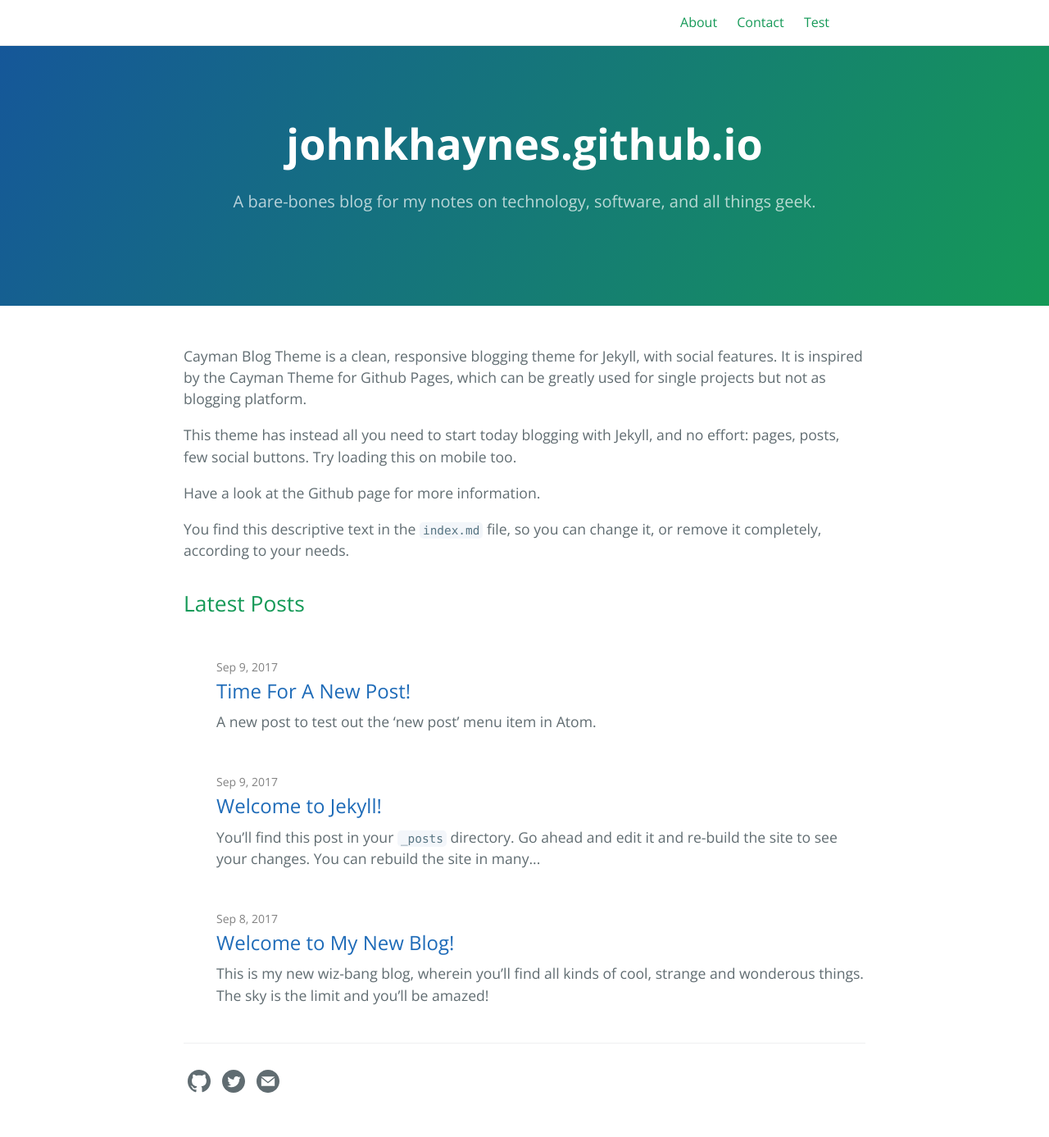
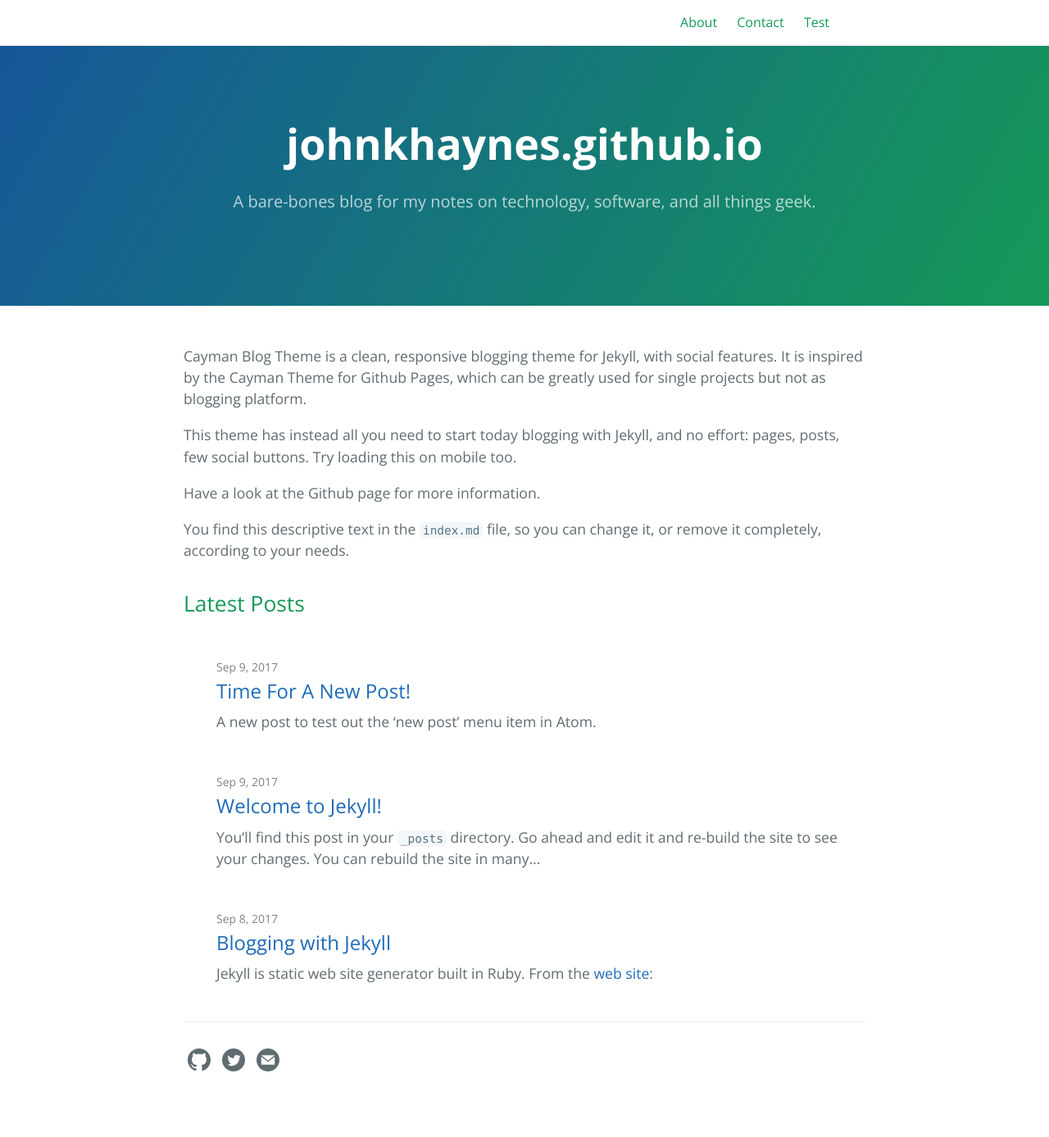
Before and after one commit to johnkhaynes/johnkhaynes.github.io, a Jekyll site: the page built from index.md, in a window 1280 px wide. Shown: the whole page at 82% size. Built offline with Jekyll 4.4.1, drawn with Linux system fonts in a browser that asks for light colours; after the commit the page ends 1361 px from its top, so only the background shows below that.

Commit message:
Updating blog post.

```diff
--- /dev/null
+++ b/_posts/2017-09-08-blogging-with-jekyll.md
@@ -0,0 +1,22 @@
+---
+layout: default
+title:  "Blogging with Jekyll"
+date:   2017-09-08 10:28:02 -0700
+categories: blog update
+---
+
+Jekyll is static web site generator built in Ruby. From the
+[web site](https://jekyllrb.com/docs/home/):
+
+> Jekyll is a simple, blog-aware, static site generator. It takes a template
+directory containing raw text files in various formats, runs it through a
+converter (like Markdown) and our Liquid renderer, and spits out a complete,
+ready-to-publish static website suitable for serving with your favorite web server.
+
+When you think about it, a static site generator is a lot like a compiler. Thus using standard software development tools with Jekyll seems like a natural fit. Combine this with the ease and power of markdown, and you instantly have a super-low-friction blogging platform. To update the blog, all you have to do is write a new post in markdown, commit the change to the remote repository, and the blog site is automatically updated.
+
+*Way cool.*
+
+<p align="center">
+<img src="https://talk.jekyllrb.com/uploads/jekyllrb/original/1X/4f9bd5334246d33651e846aed812280fbff586ba.png" width="200"/>
+</p>
--- a/_posts/2017-09-08-welcome-to-my-blog.md
+++ /dev/null
@@ -1,9 +0,0 @@
----
-layout: default
-title:  "Welcome to My New Blog!"
-date:   2017-09-08 10:28:02 -0700
-categories: blog update
----
-This is my new wiz-bang blog, wherein you'll find all kinds of cool, strange and wonderous things. The sky is the limit and you'll be amazed!
-
-I'll be even more amazed if I can get Atom working!
--- a/contact.md
+++ b/contact.md
@@ -1,14 +1,8 @@
 ---
 layout: page
 title: Contact
-tagline: Create a contact form and you are good to go
+tagline:
 ---
 
-Jekyll is a great tool to create static sites but with static site, there's no backend to send your data to: that is why it's hard to put a form on a Jekyll site.
-
-Here listed some resources which provide  a saas service as a backend for forms (contact forms, hiring forms, etc.) to designers and developers like you:
-1. [Formspree (also open source, free)](https://formspree.io/)
-2. [FormKeep](https://formkeep.com/guides/contact-form-jekyll)
-3. [Simple Form](https://getsimpleform.com/)
 
 [Go to the Home Page](./)
```
